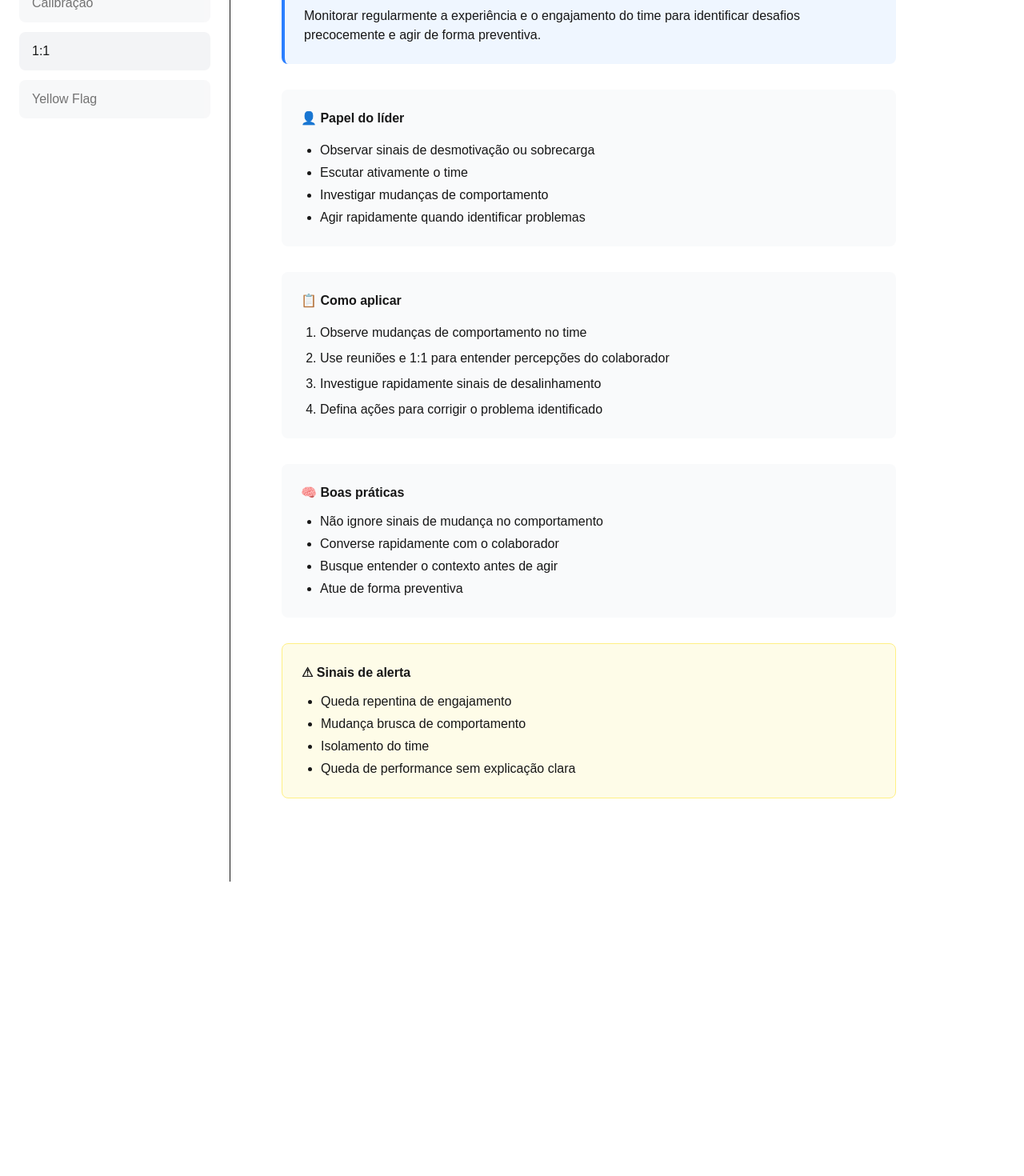
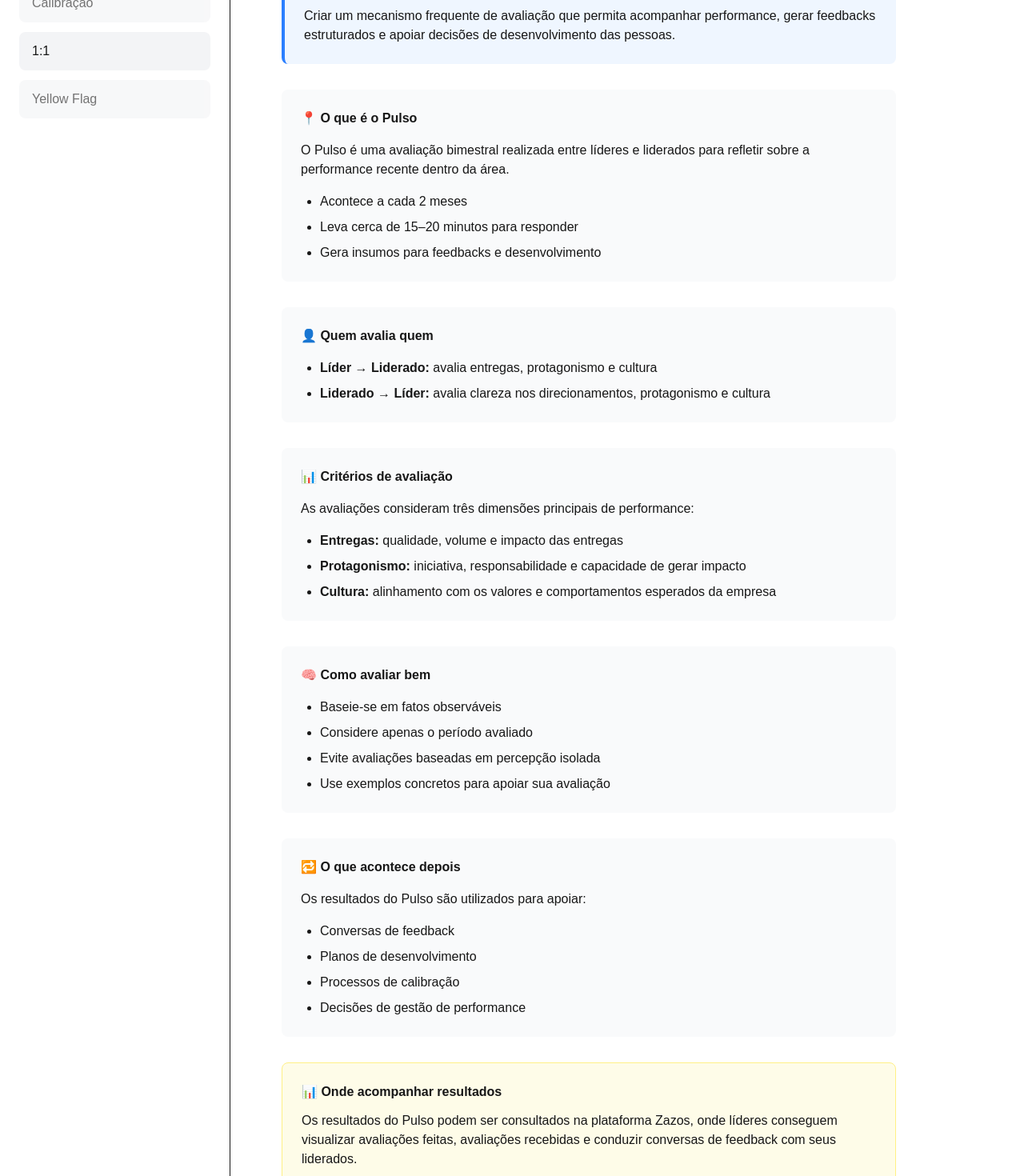
Before and after one commit to amandafrann/programa-lider-hero, a Next.js app: page /desenvolvimento/performance/pulso in a window 1280 px wide. Shown: the part 260-1730 px from the top of the page at 80% size. Before the commit the page ends 1362 px from the top, so only its background shows below. Built offline with nearby package versions, Linux system fonts and the light colour scheme.

Commit message:
pagina pulso

```diff
--- a/app/desenvolvimento/performance/pulso/page.tsx
+++ b/app/desenvolvimento/performance/pulso/page.tsx
@@ -5,9 +5,9 @@ export default function PulsoPage() {
     <LessonLayout title="Pulso">
 
       <p className="text-gray-600 mb-10">
-        O Pulso é um mecanismo de acompanhamento rápido da saúde do time.
-        Ele permite identificar sinais de desalinhamento, desmotivação ou
-        dificuldades antes que se tornem problemas maiores.
+        O Pulso é uma avaliação rápida de performance realizada a cada dois meses
+        na Hero. Ele permite acompanhar a evolução das pessoas e identificar
+        oportunidades de desenvolvimento de forma contínua.
       </p>
 
       {/* OBJETIVO */}
@@ -16,66 +16,160 @@ export default function PulsoPage() {
         <h3 className="font-semibold mb-3">⚡ Objetivo da etapa</h3>
 
         <p>
-          Monitorar regularmente a experiência e o engajamento do time
-          para identificar desafios precocemente e agir de forma preventiva.
+          Criar um mecanismo frequente de avaliação que permita acompanhar
+          performance, gerar feedbacks estruturados e apoiar decisões de
+          desenvolvimento das pessoas.
         </p>
       </div>
 
-      {/* PAPEL DO LÍDER */}
+
+      {/* O QUE É O PULSO */}
 
       <div className="bg-gray-50 p-6 rounded-lg mb-8">
-        <h3 className="font-semibold mb-4">👤 Papel do líder</h3>
 
-        <ul className="list-disc ml-6 space-y-1">
-          <li>Observar sinais de desmotivação ou sobrecarga</li>
-          <li>Escutar ativamente o time</li>
-          <li>Investigar mudanças de comportamento</li>
-          <li>Agir rapidamente quando identificar problemas</li>
+        <h3 className="font-semibold mb-4">
+          📍 O que é o Pulso
+        </h3>
+
+        <p className="mb-4">
+          O Pulso é uma avaliação bimestral realizada entre líderes e liderados
+          para refletir sobre a performance recente dentro da área.
+        </p>
+
+        <ul className="list-disc ml-6 space-y-2">
+
+          <li>Acontece a cada 2 meses</li>
+
+          <li>Leva cerca de 15–20 minutos para responder</li>
+
+          <li>Gera insumos para feedbacks e desenvolvimento</li>
+
         </ul>
+
       </div>
 
-      {/* COMO APLICAR */}
+
+      {/* QUEM AVALIA QUEM */}
 
       <div className="bg-gray-50 p-6 rounded-lg mb-8">
-        <h3 className="font-semibold mb-4">📋 Como aplicar</h3>
 
-        <ol className="list-decimal ml-6 space-y-2">
+        <h3 className="font-semibold mb-4">
+          👤 Quem avalia quem
+        </h3>
 
-          <li>Observe mudanças de comportamento no time</li>
+        <ul className="list-disc ml-6 space-y-2">
 
-          <li>Use reuniões e 1:1 para entender percepções do colaborador</li>
+          <li>
+            <strong>Líder → Liderado:</strong> avalia entregas, protagonismo e cultura
+          </li>
 
-          <li>Investigue rapidamente sinais de desalinhamento</li>
+          <li>
+            <strong>Liderado → Líder:</strong> avalia clareza nos direcionamentos,
+            protagonismo e cultura
+          </li>
 
-          <li>Defina ações para corrigir o problema identificado</li>
+        </ul>
 
-        </ol>
       </div>
 
-      {/* BOAS PRÁTICAS */}
+
+      {/* CRITÉRIOS */}
 
       <div className="bg-gray-50 p-6 rounded-lg mb-8">
-        <h3 className="font-semibold mb-3">🧠 Boas práticas</h3>
 
-        <ul className="list-disc ml-6 space-y-1">
-          <li>Não ignore sinais de mudança no comportamento</li>
-          <li>Converse rapidamente com o colaborador</li>
-          <li>Busque entender o contexto antes de agir</li>
-          <li>Atue de forma preventiva</li>
+        <h3 className="font-semibold mb-4">
+          📊 Critérios de avaliação
+        </h3>
+
+        <p className="mb-4">
+          As avaliações consideram três dimensões principais de performance:
+        </p>
+
+        <ul className="list-disc ml-6 space-y-2">
+
+          <li>
+            <strong>Entregas:</strong> qualidade, volume e impacto das entregas
+          </li>
+
+          <li>
+            <strong>Protagonismo:</strong> iniciativa, responsabilidade e capacidade
+            de gerar impacto
+          </li>
+
+          <li>
+            <strong>Cultura:</strong> alinhamento com os valores e comportamentos
+            esperados da empresa
+          </li>
+
         </ul>
+
       </div>
 
-      {/* ALERTA */}
+
+      {/* COMO AVALIAR */}
+
+      <div className="bg-gray-50 p-6 rounded-lg mb-8">
+
+        <h3 className="font-semibold mb-4">
+          🧠 Como avaliar bem
+        </h3>
+
+        <ul className="list-disc ml-6 space-y-2">
+
+          <li>Baseie-se em fatos observáveis</li>
+
+          <li>Considere apenas o período avaliado</li>
+
+          <li>Evite avaliações baseadas em percepção isolada</li>
+
+          <li>Use exemplos concretos para apoiar sua avaliação</li>
+
+        </ul>
+
+      </div>
+
+
+      {/* RESULTADO */}
+
+      <div className="bg-gray-50 p-6 rounded-lg mb-8">
+
+        <h3 className="font-semibold mb-4">
+          🔁 O que acontece depois
+        </h3>
+
+        <p className="mb-4">
+          Os resultados do Pulso são utilizados para apoiar:
+        </p>
+
+        <ul className="list-disc ml-6 space-y-2">
+
+          <li>Conversas de feedback</li>
+
+          <li>Planos de desenvolvimento</li>
+
+          <li>Processos de calibração</li>
+
+          <li>Decisões de gestão de performance</li>
+
+        </ul>
+
+      </div>
+
+
+      {/* FERRAMENTA */}
 
       <div className="bg-yellow-50 border border-yellow-200 p-6 rounded-lg mb-10">
-        <h3 className="font-semibold mb-3">⚠ Sinais de alerta</h3>
 
-        <ul className="list-disc ml-6 space-y-1">
-          <li>Queda repentina de engajamento</li>
-          <li>Mudança brusca de comportamento</li>
-          <li>Isolamento do time</li>
-          <li>Queda de performance sem explicação clara</li>
-        </ul>
+        <h3 className="font-semibold mb-3">
+          📊 Onde acompanhar resultados
+        </h3>
+
+        <p>
+          Os resultados do Pulso podem ser consultados na plataforma Zazos,
+          onde líderes conseguem visualizar avaliações feitas, avaliações
+          recebidas e conduzir conversas de feedback com seus liderados.
+        </p>
+
       </div>
 
     </LessonLayout>
```
